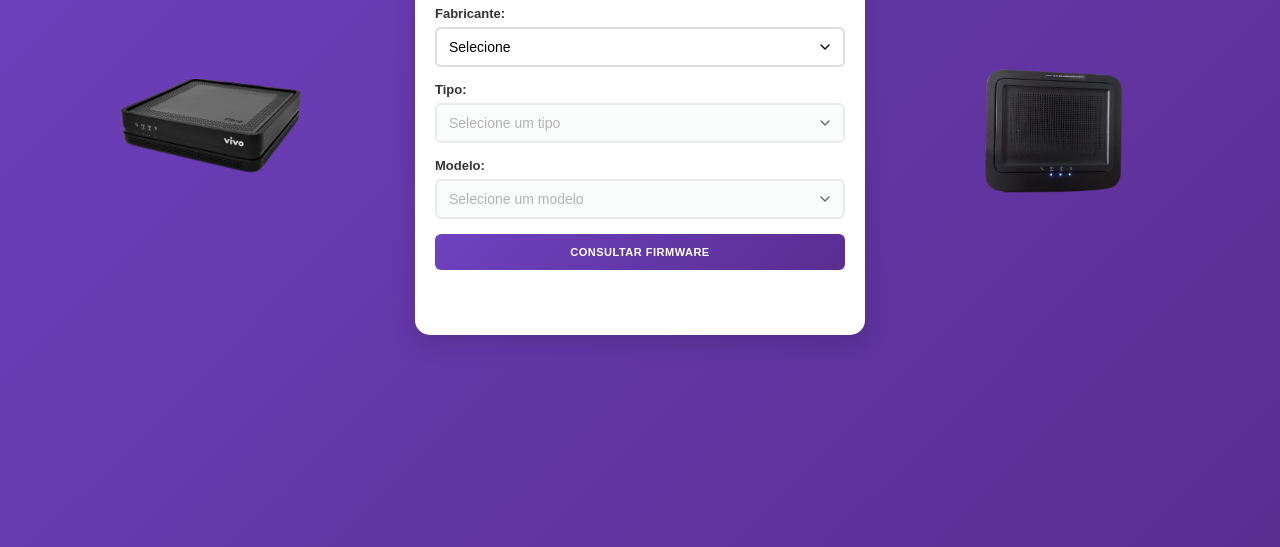
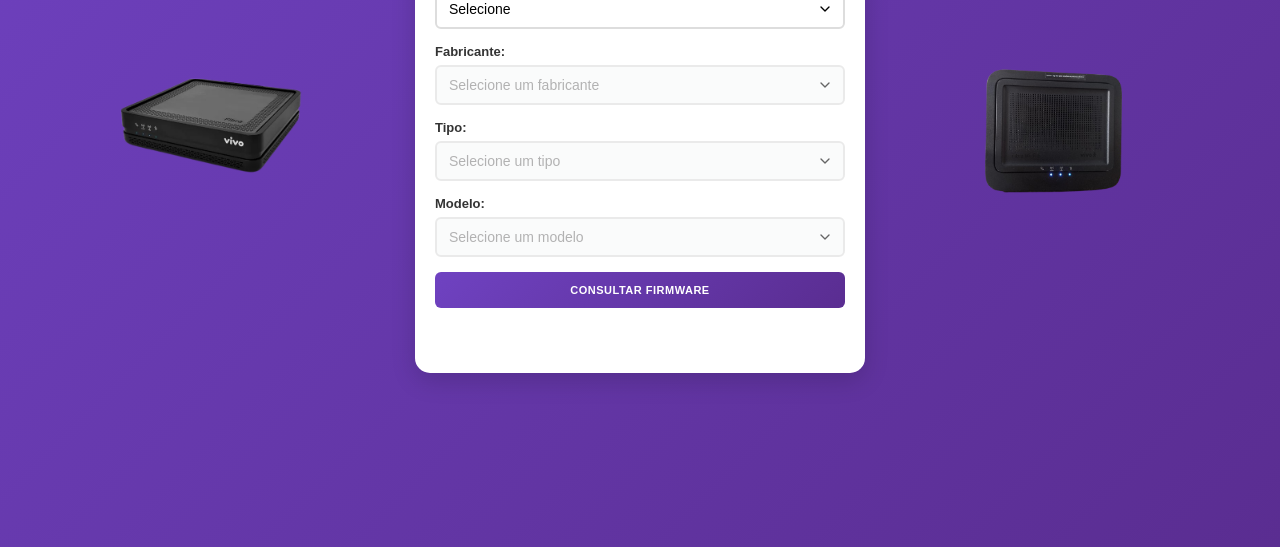
Before and after one commit to Projects-Ss-Ss/firmware, a plain HTML site: page index.html in a window 1280 px wide. Shown: the part 273-820 px from the top of the page. Drawn offline with Linux system fonts and the light colour scheme.

Commit message:
Update index.html

```diff
--- a/index.html
+++ b/index.html
@@ -3,7 +3,7 @@
 <head>
     <meta charset="UTF-8">
     <meta name="viewport" content="width=device-width, initial-scale=1.0">
-    <link rel="icon" type="image/png" href="images/hgu6.png">
+    <link rel="icon" type="image/png" href="images/vivinho.png">
     <title>Firmware Finder</title>
     <style>
         * {
@@ -691,8 +691,15 @@
 
             <form id="firmwareForm">
                 <div class="form-group">
+                    <label for="technology">Tecnologia:</label>
+                    <select id="technology" name="technology" required>
+                        <option value="">Selecione uma tecnologia</option>
+                    </select>
+                </div>
+
+                <div class="form-group">
                     <label for="manufacturer">Fabricante:</label>
-                    <select id="manufacturer" name="manufacturer" required>
+                    <select id="manufacturer" name="manufacturer" disabled required>
                         <option value="">Selecione um fabricante</option>
                     </select>
                 </div>
@@ -723,6 +730,7 @@
 
         const manufacturerSelect = document.getElementById("manufacturer");
         const typeSelect = document.getElementById("type");
+        const technologySelect = document.getElementById("technology");
         const modelSelect = document.getElementById("model");
         const result = document.getElementById("result");
         const mainContainer = document.getElementById("mainContainer");
@@ -741,9 +749,11 @@
         }
 
         function resetForm() {
+          technologySelect.value = "";
           manufacturerSelect.value = "";
           typeSelect.value = "";
           modelSelect.value = "";
+          manufacturerSelect.disabled = true;
           typeSelect.disabled = true;
           modelSelect.disabled = true;
           result.classList.remove("show");
@@ -752,11 +762,25 @@
           containerElement.classList.remove("has-result");
         }
 
+        technologySelect.addEventListener("change", () => {
+          const tecnologia = technologySelect.value;
+          if (!tecnologia) return resetForm();
+
+          const fabricantes = [...new Set(data.filter(d => d.TECNOLOGIA === tecnologia).map(d => d.FABRICANTE))];
+          populateSelect(manufacturerSelect, fabricantes);
+          typeSelect.innerHTML = '<option value="">Selecione um tipo</option>';
+          typeSelect.disabled = true;
+          modelSelect.innerHTML = '<option value="">Selecione um modelo</option>';
+          modelSelect.disabled = true;
+          result.classList.remove("show");
+        });
+
         manufacturerSelect.addEventListener("change", () => {
-          const selected = manufacturerSelect.value;
-          if (!selected) return resetForm();
+          const tecnologia = technologySelect.value;
+          const fabricante = manufacturerSelect.value;
+          if (!tecnologia || !fabricante) return;
 
-          const tipos = [...new Set(data.filter(d => d.FABRICANTE === selected).map(d => d.TIPO))];
+          const tipos = [...new Set(data.filter(d => d.TECNOLOGIA === tecnologia && d.FABRICANTE === fabricante).map(d => d.TIPO))];
           populateSelect(typeSelect, tipos);
           modelSelect.innerHTML = '<option value="">Selecione um modelo</option>';
           modelSelect.disabled = true;
@@ -764,11 +788,12 @@
         });
 
         typeSelect.addEventListener("change", () => {
+          const tecnologia = technologySelect.value;
           const fabricante = manufacturerSelect.value;
           const tipo = typeSelect.value;
-          if (!fabricante || !tipo) return;
+          if (!tecnologia || !fabricante || !tipo) return;
 
-          const modelos = [...new Set(data.filter(d => d.FABRICANTE === fabricante && d.TIPO === tipo).map(d => d.MODELO))];
+          const modelos = [...new Set(data.filter(d => d.TECNOLOGIA === tecnologia && d.FABRICANTE === fabricante && d.TIPO === tipo).map(d => d.MODELO))];
           populateSelect(modelSelect, modelos);
           result.classList.remove("show");
         });
@@ -777,14 +802,16 @@
           e.preventDefault();
           const fabricante = manufacturerSelect.value;
           const tipo = typeSelect.value;
+          const tecnologia = technologySelect.value;
           const modelo = modelSelect.value;
 
-          const found = data.find(d => d.FABRICANTE === fabricante && d.TIPO === tipo && d.MODELO === modelo);
+          const found = data.find(d => d.FABRICANTE === fabricante && d.TIPO === tipo && d.TECNOLOGIA === tecnologia && d.MODELO === modelo);
 
           if (found) {
             result.innerHTML = `
               <h3 style="text-align: center; color: #6f42c1;">CONSULTA REALIZADA</h3>
               <hr style="border: none; border-top: 1px solid #ddd; margin: 10px 0;">
+              <p><strong>Tecnologia:</strong> ${tecnologia}</p>
               <p><strong>Fabricante:</strong> ${fabricante}</p>
               <p><strong>Tipo:</strong> ${tipo}</p>
               <p><strong>Modelo:</strong> ${modelo}</p>
@@ -798,6 +825,7 @@
             result.innerHTML = `
               <h3 style="text-align: center; color: #6f42c1;">CONSULTA REALIZADA</h3>
               <hr style="border: none; border-top: 1px solid #ddd; margin: 10px 0;">
+              <p><strong>Tecnologia:</strong> ${tecnologia}</p>
               <p><strong>Fabricante:</strong> ${fabricante}</p>
               <p><strong>Tipo:</strong> ${tipo}</p>
               <p><strong>Modelo:</strong> ${modelo}</p>
@@ -809,36 +837,45 @@
 
         refreshBtn.addEventListener("click", resetForm);
 
-        // Carrega JSON local primeiro, depois externo como fallback
+        // Carrega dados estáticos diretamente no código
         window.addEventListener("DOMContentLoaded", () => {
-          // Tenta carregar o arquivo local primeiro
-          fetch("./firmware.json")
-            .then(response => {
-              if (!response.ok) {
-                throw new Error('Arquivo local não encontrado');
-              }
-              return response.json();
-            })
-            .then(json => {
-              data = json;
-              const fabricantes = [...new Set(data.map(d => d.FABRICANTE))];
-              populateSelect(manufacturerSelect, fabricantes);
-            })
-            .catch(error => {
-              console.log("Tentando carregar arquivo remoto...");
-              // Fallback para o arquivo remoto
-              fetch("https://projects-ss-ss.github.io/firmware/firmware.json")
-                .then(response => response.json())
-                .then(json => {
-                  data = json;
-                  const fabricantes = [...new Set(data.map(d => d.FABRICANTE))];
-                  populateSelect(manufacturerSelect, fabricantes);
-                })
-                .catch(error => {
-                  result.innerHTML = `<p class="error">Erro ao carregar o arquivo JSON.</p>`;
-                  console.error("Erro ao carregar firmwares.json:", error);
-                });
-            });
+          // Dados do firmware incorporados estaticamente
+          data = [
+            {"TECNOLOGIA": "HGU", "FABRICANTE": "MITRASTAR", "TIPO": "WI-FI 5", "MODELO": "GPT-2541GNAC-N1", "FIRMWARE": "BR_g7.7_100VNZ0b41 - preferred"},
+            {"TECNOLOGIA": "HGU", "FABRICANTE": "MITRASTAR", "TIPO": "WI-FI 5", "MODELO": "GPT-2541GNAC-N2", "FIRMWARE": "BR_g7.7_100VNZ0b41 - preferred"},
+            {"TECNOLOGIA": "HGU", "FABRICANTE": "MITRASTAR", "TIPO": "WI-FI 5", "MODELO": "GPT-2731GN2A4P", "FIRMWARE": "BR_g8.7_1.11WVK_0_b45 - preferred"},
+            {"TECNOLOGIA": "HGU", "FABRICANTE": "MITRASTAR", "TIPO": "WI-FI 5", "MODELO": "GPT-2731GN2A4P-N2", "FIRMWARE": "BR_g8.7_1.11WVK_0_b45 - preferred"},
+            {"TECNOLOGIA": "HGU", "FABRICANTE": "MITRASTAR", "TIPO": "WI-FI 5", "MODELO": "GPT-2741GNAC-N1", "FIRMWARE": "BR_g8.7_1.11WVK_0_b45 - preferred"},
+            {"TECNOLOGIA": "HGU", "FABRICANTE": "MITRASTAR", "TIPO": "WI-FI 5", "MODELO": "GPT-2741GNAC-N2", "FIRMWARE": "BR_g8.7_1.11WVK_0_b45 - preferred"},
+            {"TECNOLOGIA": "HGU", "FABRICANTE": "MITRASTAR", "TIPO": "WI-FI 5", "MODELO": "GPT-2741GNAC-N2 -SV", "FIRMWARE": "BR_g8.7_1.11WVK_0_b45 - preferred"},
+            {"TECNOLOGIA": "HGU", "FABRICANTE": "MITRASTAR", "TIPO": "WI-FI 5", "MODELO": "GPT-2741GNAC-SV", "FIRMWARE": "BR_g8.7_1.11WVK_0_b45 - preferred"},
+            {"TECNOLOGIA": "HGU", "FABRICANTE": "MITRASTAR", "TIPO": "WI-FI 6", "MODELO": "GPT-2742GX4X5v6", "FIRMWARE": "GL_g1.13_100XNT0b17_2_1 - preferred"},
+            {"TECNOLOGIA": "HGU", "FABRICANTE": "MITRASTAR", "TIPO": "WI-FI 6", "MODELO": "GPT-2742GX4X5v6-SV", "FIRMWARE": "GL_g1.13_100XNT0b17_2_1 - preferred"},
+            {"TECNOLOGIA": "HGU", "FABRICANTE": "ASKEY", "TIPO": "WI-FI 5", "MODELO": "RTF3505VW-N1", "FIRMWARE": "BR_SV_g000_R3505VWN1001_s42 - preferred"},
+            {"TECNOLOGIA": "HGU", "FABRICANTE": "ASKEY", "TIPO": "WI-FI 5", "MODELO": "RTF3505VW-N2", "FIRMWARE": "BR_SV_g000_R3505VWN1001_s42 - preferred"},
+            {"TECNOLOGIA": "HGU", "FABRICANTE": "ASKEY", "TIPO": "WI-FI 5", "MODELO": "RTF3507VW-N1", "FIRMWARE": "BR_SV_g000_R3505VWN1001_s42 - preferred"},
+            {"TECNOLOGIA": "HGU", "FABRICANTE": "ASKEY", "TIPO": "WI-FI 5", "MODELO": "RTF3507VW-N2", "FIRMWARE": "BR_SV_g000_R3505VWN1001_s42 - preferred"},
+            {"TECNOLOGIA": "HGU", "FABRICANTE": "ASKEY", "TIPO": "WI-FI 5", "MODELO": "RTF8115VW", "FIRMWARE": "BR_SV_g13.12_RTF_TEF001_V8.33_V022 - preferred"},
+            {"TECNOLOGIA": "HGU", "FABRICANTE": "ASKEY", "TIPO": "WI-FI 5", "MODELO": "RTF8115VW-SV", "FIRMWARE": "BR_SV_g13.12_RTF_TEF001_V8.33_V022 - preferred"},
+            {"TECNOLOGIA": "HGU", "FABRICANTE": "ASKEY", "TIPO": "WI-FI 5", "MODELO": "RTF8117VW", "FIRMWARE": "BR_SV_g13.12_RTF_TEF001_V8.33_V022 - preferred"},
+            {"TECNOLOGIA": "HGU", "FABRICANTE": "ASKEY", "TIPO": "WI-FI 6", "MODELO": "RTF8225VW", "FIRMWARE": "BR_SV_g1.16_RTF_TEF004_V2.52 - preferred"},
+            {"TECNOLOGIA": "HGU", "FABRICANTE": "ASKEY", "TIPO": "WI-FI 6", "MODELO": "RTF8225VW-SV", "FIRMWARE": "BR_SV_g1.16_RTF_TEF004_V2.52 - preferred"},
+            {"TECNOLOGIA": "BASEPORT", "FABRICANTE": "ASKEY", "TIPO": "WIFI 5", "MODELO": "RG3110W", "FIRMWARE": "GL_g8.8_RG3110W0.6.9 - preferred"},
+            {"TECNOLOGIA": "BASEPORT", "FABRICANTE": "MITRA", "TIPO": "WIFI 6", "MODELO": "HGW-500IX4X4-Mv3", "FIRMWARE": "GL_g1.11_100XPD0b12 - preferred"},
+            {"TECNOLOGIA": "BASEPORT", "FABRICANTE": "MITRA", "TIPO": "WIFI 6", "MODELO": "HGW-500SN2A4-Qv3", "FIRMWARE": "GL_g8.6_100WZA0b26 - preferred"},
+            {"TECNOLOGIA": "ATA", "FABRICANTE": "INTELBRAS", "TIPO": "WIFI", "MODELO": "ATA200 2P", "FIRMWARE": "74.19.50.01 2022-09-22 16:11:26 - preferred"},
+            {"TECNOLOGIA": "ATA", "FABRICANTE": "INTELBRAS", "TIPO": "WIFI", "MODELO": "ATA400 4P", "FIRMWARE": "74.19.50.01 2022-09-22 16:11:26 - preferred"},
+            {"TECNOLOGIA": "ATA", "FABRICANTE": "GRANDSTREAM", "TIPO": "WIFI", "MODELO": "HT812 2P (OUI 000B82) ", "FIRMWARE": "1.0.57.1 - preferred"},
+            {"TECNOLOGIA": "ATA", "FABRICANTE": "GRANDSTREAM", "TIPO": "WIFI", "MODELO": "HT814 4P (OUI 000B82)", "FIRMWARE": "1.0.57.1 - preferred"},
+            {"TECNOLOGIA": "ATA", "FABRICANTE": "GRANDSTREAM", "TIPO": "WIFI", "MODELO": "HT818 8P (OUI 000B82)", "FIRMWARE": "1.0.57.1 - preferred"},
+            {"TECNOLOGIA": "ATA", "FABRICANTE": "KHOMP", "TIPO": "WIFI", "MODELO": "KAP302 2P", "FIRMWARE": "V5.2(202304261155) - preferred"},
+            {"TECNOLOGIA": "ATA", "FABRICANTE": "AUDIOCODES", "TIPO": "WIFI", "MODELO": "MP202 2P", "FIRMWARE": "MP202_4_4_9_build_156 - preferred"},
+            {"TECNOLOGIA": "ATA", "FABRICANTE": "AUDIOCODES", "TIPO": "WIFI", "MODELO": "MP204 4P", "FIRMWARE": "MP20x_4_4_9_build_156 - preferred"}
+          ];
+
+          // Inicializa o campo de tecnologia
+          const tecnologias = [...new Set(data.map(d => d.TECNOLOGIA))];
+          populateSelect(technologySelect, tecnologias);
         });
       </script>
 </body>
```
